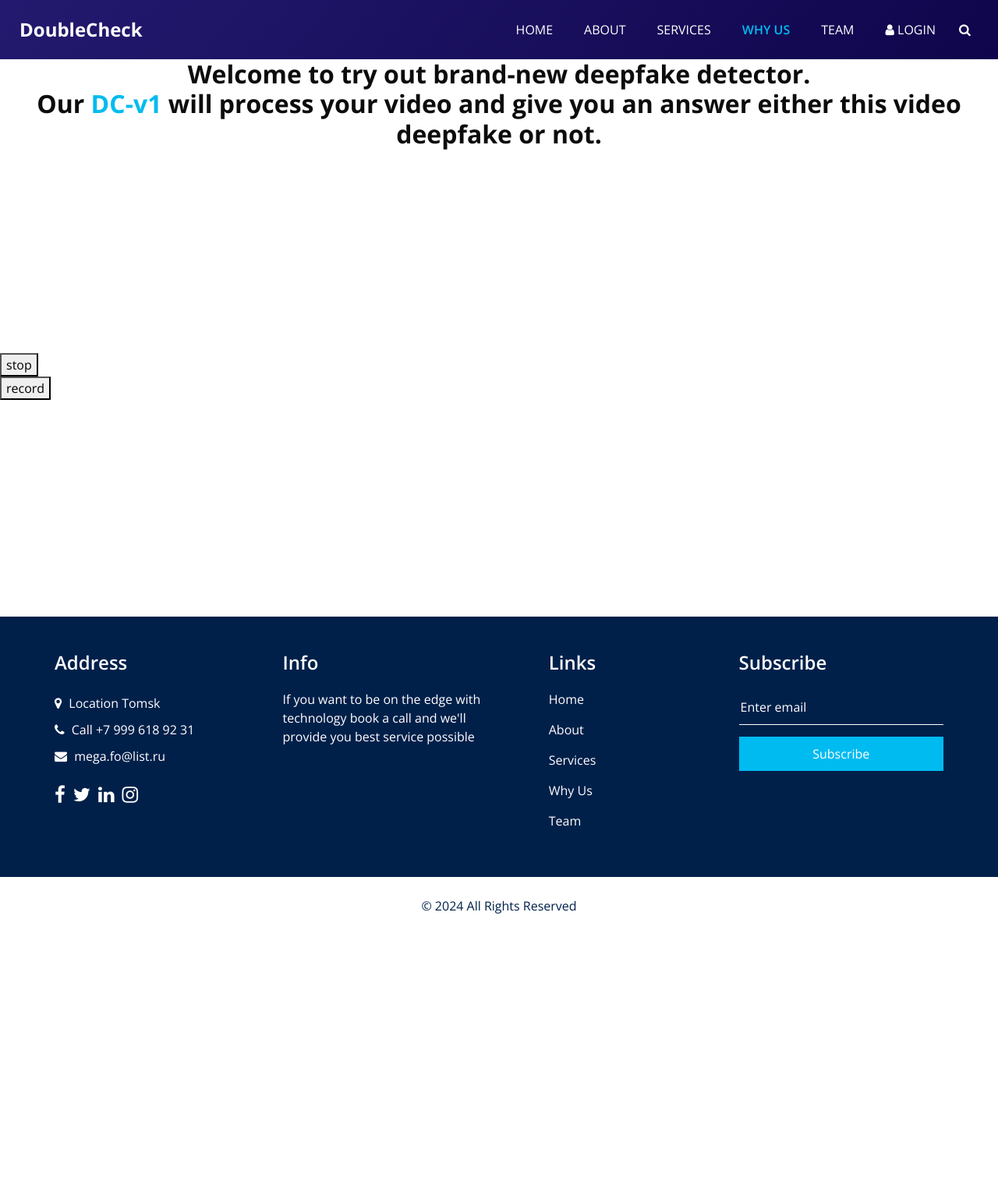
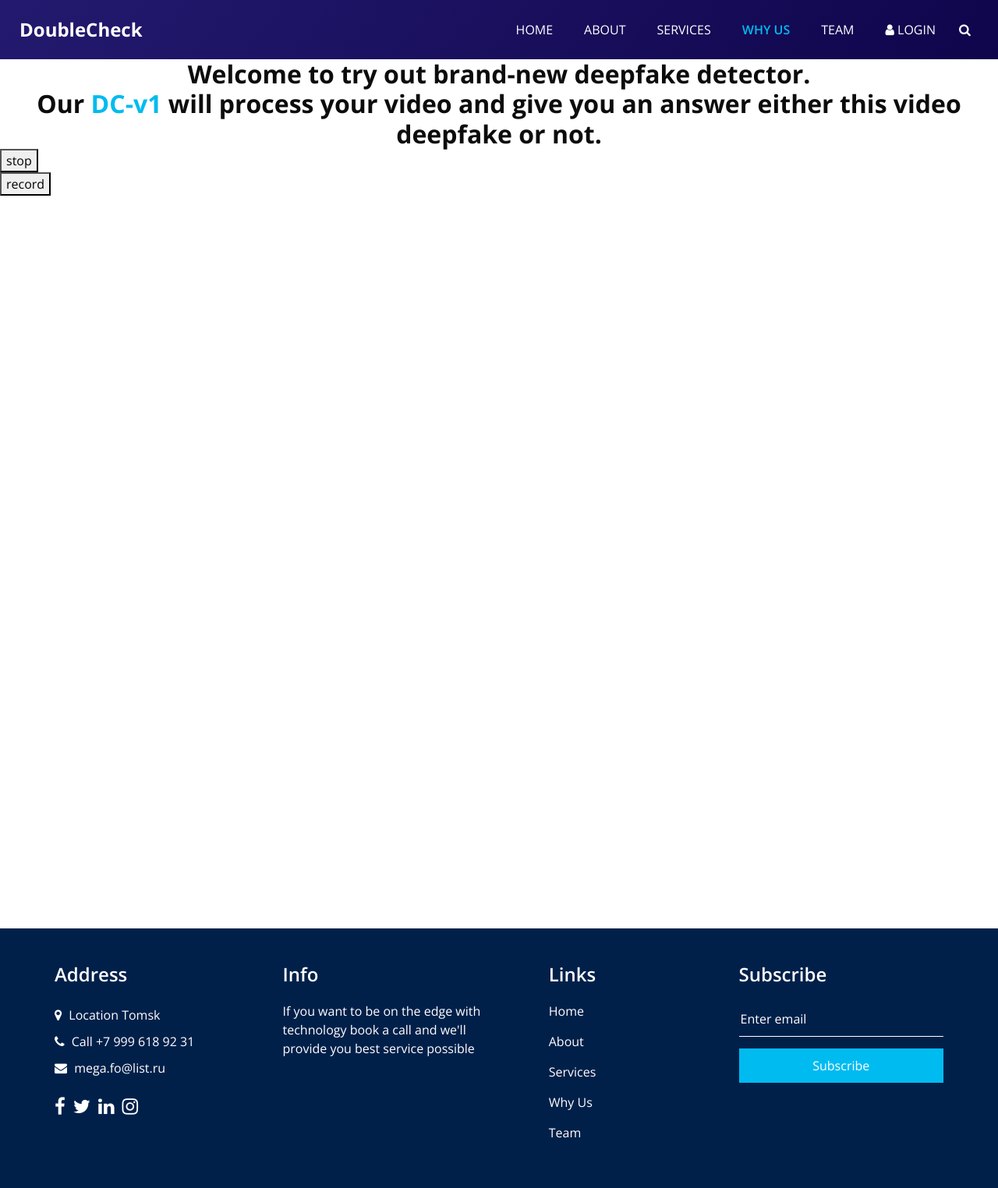
Before and after one commit to Roman12322/DoubleCheck, a Django app: template main/templates/main/main.html in a window 1280 px wide; the page is wider, and only the part inside the window is pictured. Shown: the top 1524 px of that part at 78% size. Before the commit the page ends 1172 px from the top of that part, so only its background shows below. Run offline with Django 3.2, Linux system fonts and the light colour scheme; the template is opened without the code that fills it, so the values that code supplies are empty; some libraries are stand-ins or nearby versions.

Commit message:
trying to fix .css for video-section

```diff
--- a/main/static/main/css/style.css
+++ b/main/static/main/css/style.css
@@ -531,11 +531,11 @@ a:focus {
 
 .video_section .video-container {
   width: 100%;
-  height: 600px;
+  height: 1000px;
 }
 
 .video-container .video-window {
-  position: relative;
+  position: absolute;
   top: 250px;
   left: 250px;
 
```
